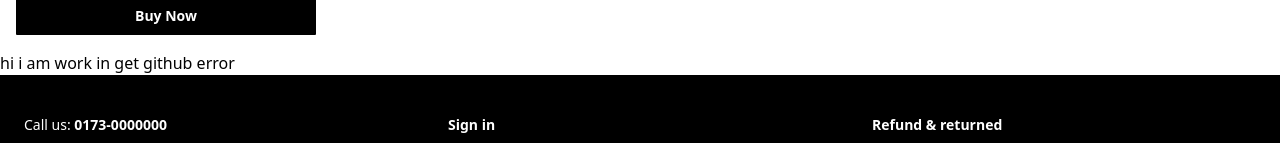
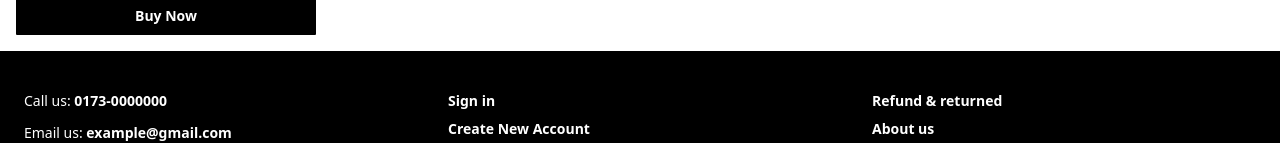
Before and after one commit to mamudulislam/E-com, a React (Vite) app: page / in a window 1280 px wide. Shown: the part 5975-6118 px from the top of the page. Built offline with nearby package versions, Linux system fonts and the light colour scheme.

Commit message:
push error

```diff
--- a/src/componentes/Home.jsx
+++ b/src/componentes/Home.jsx
@@ -367,7 +367,6 @@ const Home = () => {
                     ))
                 }
             </div>
-            <h2>hi i am work in get github error</h2>
         </>
     );
 };
```
